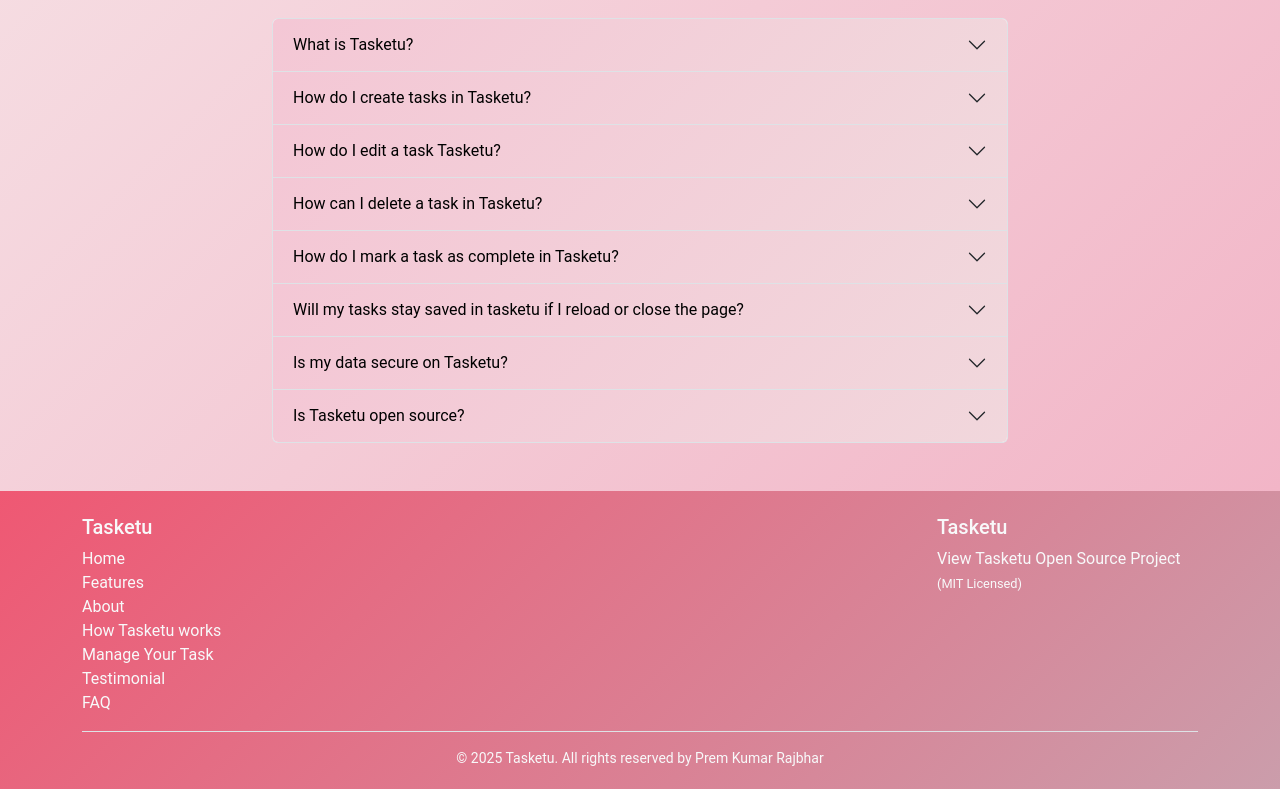
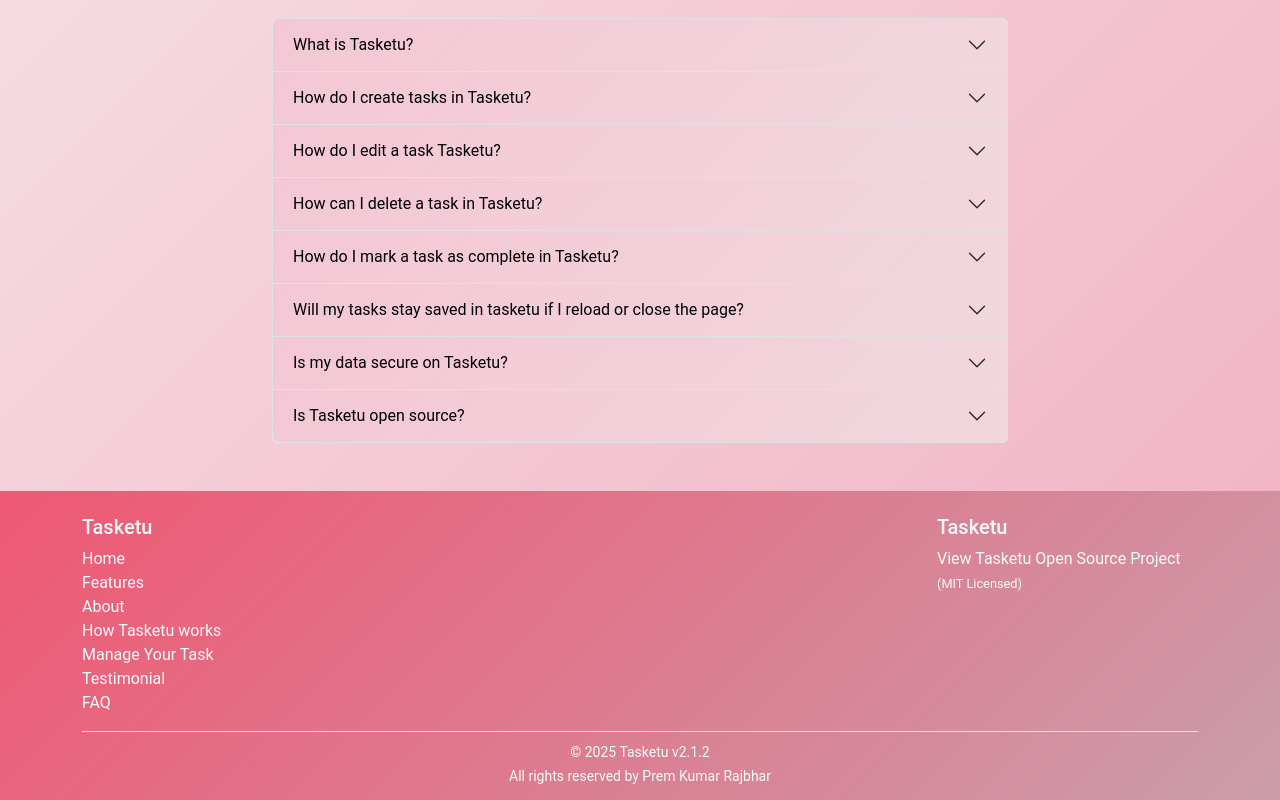
Before and after one commit to premkrrajbhar/Tasketu, a plain HTML site: page index.html in a window 1280 px wide. Shown: the part 4466-5266 px from the top of the page. Drawn offline with Linux system fonts and the light colour scheme.

Commit message:
added version meta tag, fixed footer and added developer signature as a comment

```diff
--- a/index.html
+++ b/index.html
@@ -14,6 +14,7 @@
     content="Tasketu is a simple task management app to help you organize and track your tasks easily.">
   <meta name="keywords" content="task management, to-do list, productivity, task tracker, organize tasks">
   <meta name="robots" content="index, follow">
+  <meta name="version" content="v2.1.2">
 
   <!-- ============== AOS CSS ============== -->
   <link rel="stylesheet" href="styles/aos.css">
@@ -619,9 +620,15 @@
               Project <br><span class="customSize">(MIT Licensed)</span></a></p>
         </div>
       </div>
-      <div class="text-center text-light pt-3 border-top">
-        <p class="small">© 2025 Tasketu. All rights reserved by <a href="https://github.com/premkrrajbhar"
-            class="text-light text-decoration-none" target="_blank">Prem Kumar Rajbhar</a></p>
+
+      <div class="text-center py-2 border-top text-light">
+        <small>© 2025 Tasketu v2.1.2</small><br>
+        <small>
+          All rights reserved by <a href="https://github.com/premkrrajbhar/" target="_blank"
+            class="text-decoration-none text-light">
+            Prem Kumar Rajbhar
+          </a>
+        </small>
       </div>
     </div>
 
@@ -640,6 +647,25 @@
 
   <!-- ============== Custom JS ============== -->
   <script src="scripts/main.js"></script>
+
+
+    <!--
+  =========================================================
+  Project Name : Tasketu
+  Version      : v2.1.2
+  Last Updated : 2025-07-04
+  Type         : Open Source Web Project
+  License      : MIT License
+
+  Designed and Developed by Prem Kumar Rajbhar
+  Portfolio    : https://premkrrajbhar.github.io/Prem-Kumar-Rajbhar/
+  GitHub       : https://github.com/premkrrajbhar
+
+  © 2025 Prem Kumar Rajbhar. All rights reserved.
+  =========================================================
+  -->
+
+
 </body>
 
 </html>
```
